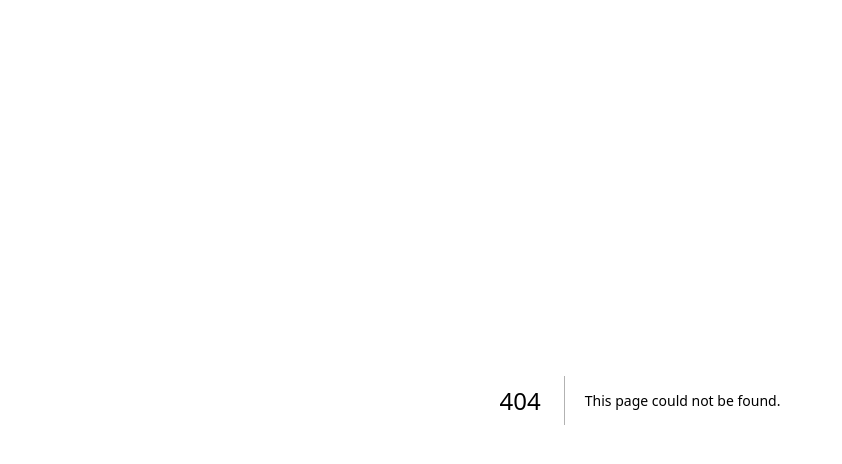
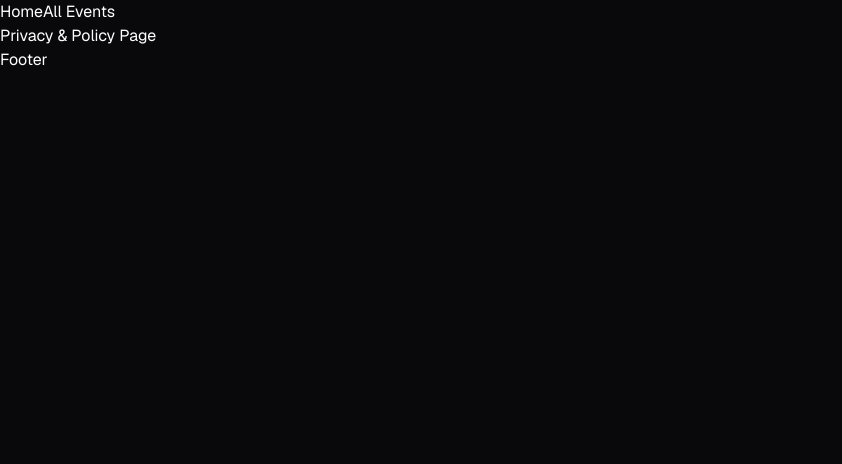
Before and after one commit to I-Do-CS/evento, a Next.js app: page /privacy-policy in a window 1280 px wide. Before the commit this address had no page. Shown: the top 464 px of the page, without its empty margins (0-842 px from the left). Built offline with nearby package versions, Linux system fonts and the light colour scheme.

Commit message:
Add initial layout and styles

```diff
--- /dev/null
+++ b/src/app/event/[slug]/page.tsx
@@ -0,0 +1,3 @@
+export default function Page() {
+    return <main>Event Page</main>;
+}
--- /dev/null
+++ b/src/app/events/[city]/page.tsx
@@ -0,0 +1,3 @@
+export default function Page() {
+    return <main>City Page</main>;
+}
--- a/src/app/globals.css
+++ b/src/app/globals.css
@@ -1,26 +1,34 @@
 @import "tailwindcss";
 
-:root {
-    --background: #ffffff;
-    --foreground: #171717;
-}
-
 @theme inline {
-    --color-background: var(--background);
-    --color-foreground: var(--foreground);
     --font-sans: var(--font-geist-sans);
     --font-mono: var(--font-geist-mono);
 }
 
-@media (prefers-color-scheme: dark) {
-    :root {
-        --background: #0a0a0a;
-        --foreground: #ededed;
-    }
+.state-effects {
+    @apply hover:scale-105 focus:scale-105 active:scale-[1.02] transition;
 }
 
-body {
-    background: var(--background);
-    color: var(--foreground);
-    font-family: Arial, Helvetica, sans-serif;
+/* SCROLLBAR STYLING */
+/* Chrome, Edge, and Safari */
+::-webkit-scrollbar {
+    width: 10px;
 }
+
+::-webkit-scrollbar-track {
+    background: #0f1015;
+}
+
+::-webkit-scrollbar-thumb {
+    background-color: rgba(255, 255, 255, 0.1);
+}
+
+::-webkit-scrollbar-thumb:hover {
+    background-color: rgba(255, 255, 255, 0.2);
+}
+
+/* Firefox */
+* {
+    scrollbar-width: thin;
+    scrollbar-color: #0f1015 rgba(255, 255, 255, 0.1);
+}
--- a/src/app/layout.tsx
+++ b/src/app/layout.tsx
@@ -1,6 +1,8 @@
 import type { Metadata } from "next";
 import { Geist, Geist_Mono } from "next/font/google";
 import "./globals.css";
+import Header from "@/components/header";
+import Footer from "@/components/footer";
 
 const geistSans = Geist({
     variable: "--font-geist-sans",
@@ -21,9 +23,13 @@ export default function RootLayout({ children }: LayoutProps<"/">) {
     return (
         <html
             lang="en"
-            className={`${geistSans.variable} ${geistMono.variable} h-full antialiased`}
+            className={`${geistSans.variable} ${geistMono.variable} h-full antialiased text-white`}
         >
-            <body className="flex flex-col min-h-full">{children}</body>
+            <body className="bg-zinc-950">
+                <Header />
+                {children}
+                <Footer />
+            </body>
         </html>
     );
 }
--- /dev/null
+++ b/src/app/not-found.tsx
@@ -0,0 +1,8 @@
+export default function NotFound() {
+    return (
+        <main>
+            <h1>404 - Page Not Found</h1>
+            <p>The page you are looking for does not exist.</p>
+        </main>
+    );
+}
--- /dev/null
+++ b/src/app/privacy-policy/page.tsx
@@ -0,0 +1,3 @@
+export default function Page() {
+    return <main>Privacy & Policy Page</main>;
+}
--- /dev/null
+++ b/src/app/terms-conditions/page.tsx
@@ -0,0 +1,3 @@
+export default function Page() {
+    return <main>Terms & Conditions Page</main>;
+}
--- /dev/null
+++ b/src/components/footer.tsx
@@ -0,0 +1,3 @@
+export default function Footer() {
+    return <footer>Footer</footer>;
+}
--- /dev/null
+++ b/src/components/header.tsx
@@ -0,0 +1,10 @@
+import Link from "next/link";
+
+export default function Header() {
+    return (
+        <header>
+            <Link href="/">Home</Link>
+            <Link href="/events/all">All Events</Link>
+        </header>
+    );
+}
```
